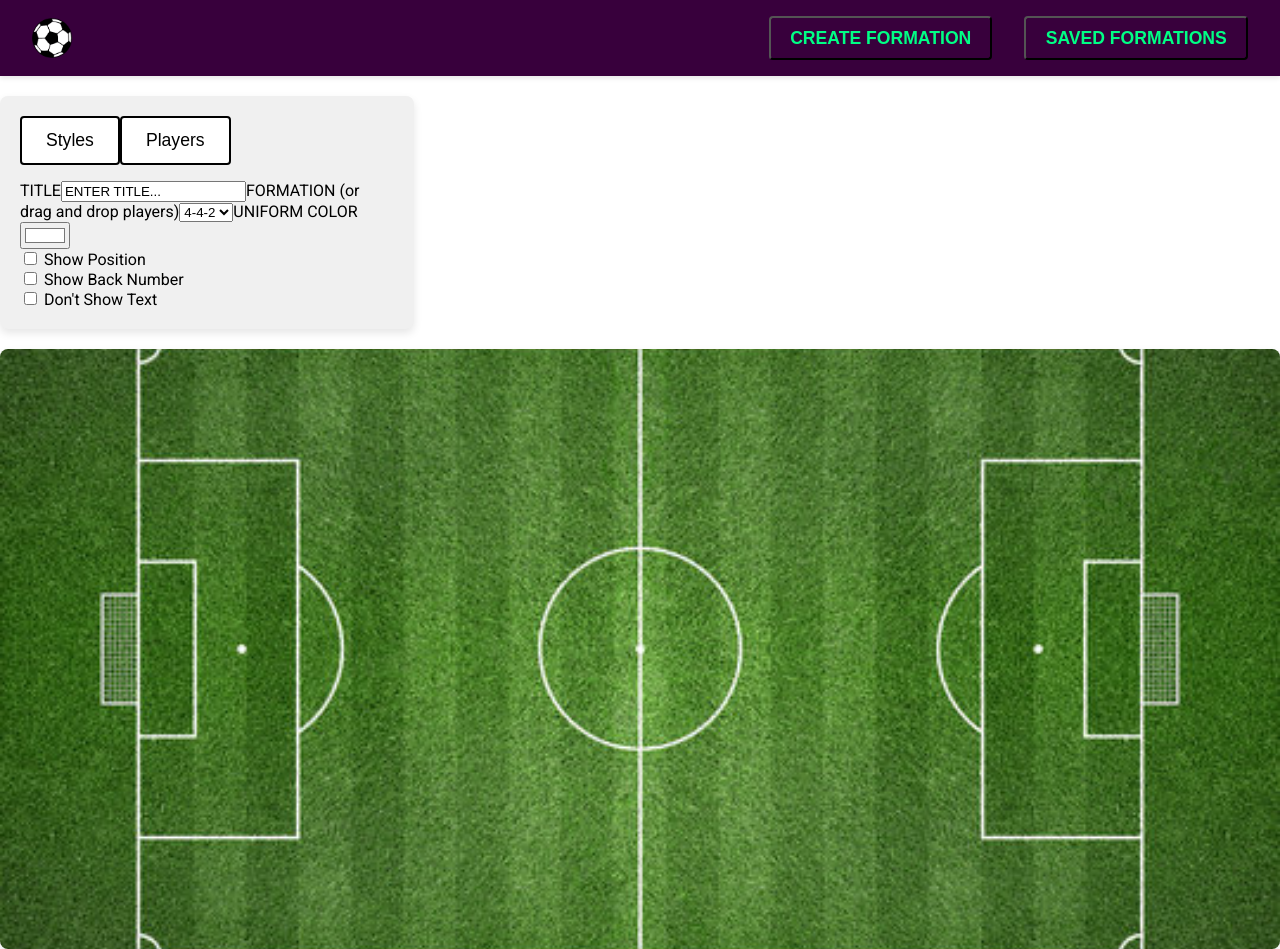
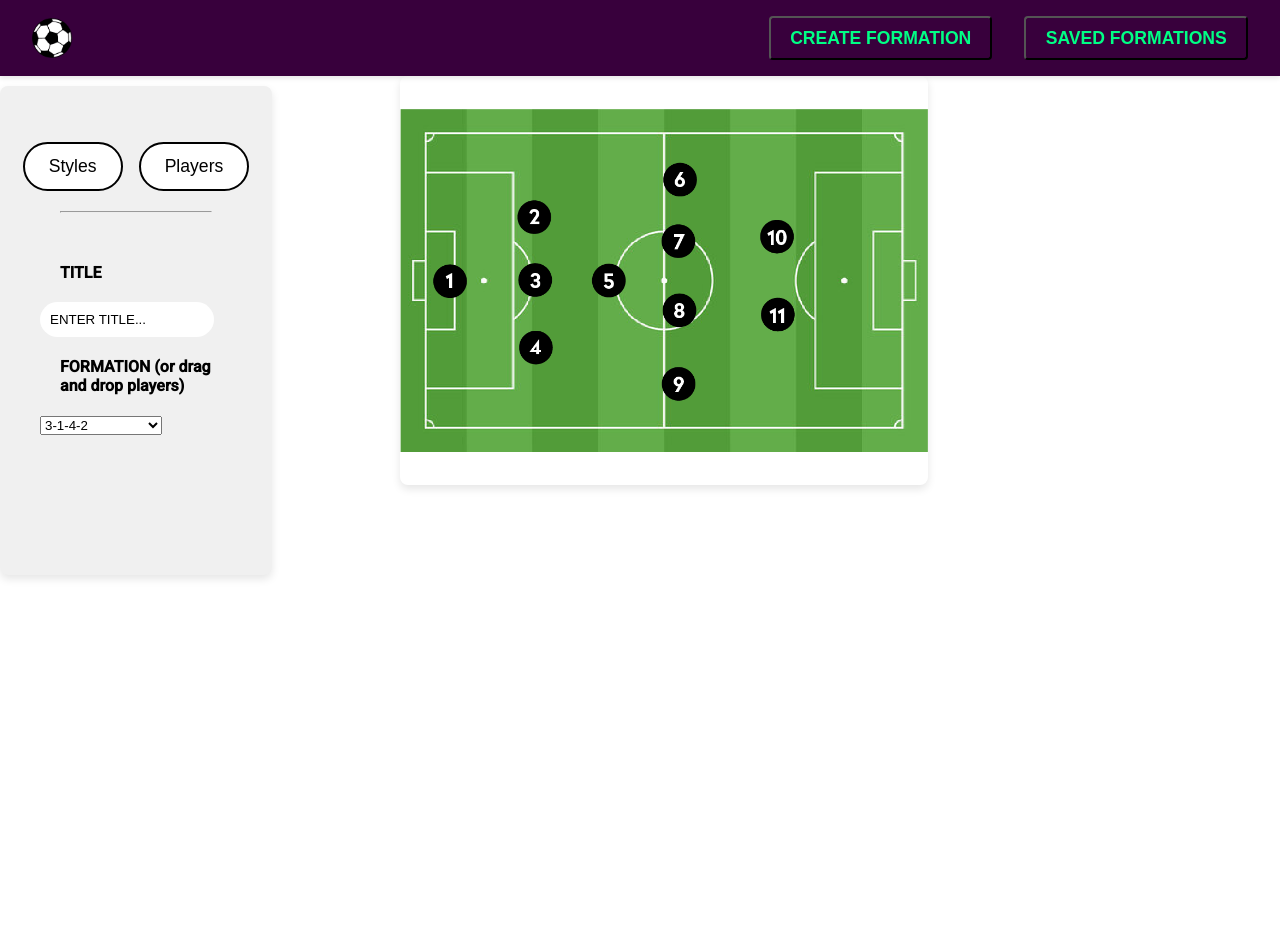
Before and after one commit to hyechanlee1/Soccer_formation_creator, an Angular app in the folder soccer-formation/: page / in a window 1280 px wide. After the commit the page ends 800 px from the top, so only its background shows below. Built offline with nearby package versions, Linux system fonts and the light colour scheme.

Commit message:
style, formation update

```diff
--- a/soccer-formation/src/app/home/home/home.component.css
+++ b/soccer-formation/src/app/home/home/home.component.css
@@ -1,3 +1,7 @@
+body {
+  background-color: #38003C;
+}
+
 .navbar {
   position: relative;
   top: 0;
@@ -11,24 +15,6 @@
   align-items: center;
   box-shadow: 0 2px 5px rgba(0, 0, 0, 0.1);
   box-sizing: border-box;
-}
-
-.left-column {
-  flex: 0 0 30%;
-  margin-right: 2rem;
-}
-
-.formation-image {
-  flex: 1;
-  display: flex;
-  justify-content: center;
-  align-items: center;
-  background-size: cover;
-  background-position: center;
-  height: 600px;
-  width: 100%;
-  border-radius: 8px;
-  box-shadow: 0 4px 8px rgba(0, 0, 0, 0.1);
 }
 
 .navbar img {
@@ -66,19 +52,14 @@
 
 .control-box {
   background-color: #f0f0f0;
-  padding: 20px;
+  padding: 40px;
   border-radius: 8px;
   box-shadow: 0 4px 8px rgba(0, 0, 0, 0.1);
-  margin: 20px 0;
-  width: 30%;
-  /* Adjust width as needed */
-  max-width: 1200px;
+  margin: 10px 0;
+  width: 50%;
+  height: 100%;
   margin-left: 0;
-  /* Remove auto centering */
   margin-right: auto;
-  /* Ensure it stays aligned to the left */
-  float: left;
-  /* Make sure the box floats to the left */
 }
 
 .players-button {
@@ -87,11 +68,10 @@
   font-size: 1.1rem;
   padding: 12px 24px;
   border: 2px solid black;
-  border-radius: 4px;
+  border-radius: 25px;
   cursor: pointer;
   transition: 0.3s;
   outline: none;
-  margin-bottom: 1rem;
 }
 
 .players-button:hover {
@@ -99,6 +79,62 @@
   color: white;
 }
 
+.players-button:focus-within {
+  background-color: black;
+  color: white;
+}
+
+.button-group {
+  display: flex;
+  justify-content: center;
+  align-items: center;
+  gap: 1rem;
+  margin: 1rem 0;
+}
+
+hr {
+  margin: 20px;
+  margin-bottom: 50px;
+}
+
+.controls label {
+  display: block;
+  margin: 20px;
+  size: 500px;
+  font-weight: bold;
+}
+
+.controls input {
+  border: none;
+  border-radius: 25px;
+  padding: 10px;
+  width: 80%;
+}
+
+.container {
+  display: flex;
+  justify-content: flex-start;
+  gap: 1rem;
+}
+
+.left-column {
+  flex: 0 0 30%; /* Set the left column to 30% width */
+}
+
+.right-column {
+  flex: 1; /* Allow the right column to take the remaining space */
+}
+
+.formation-image {
+  flex: 1;
+  background-size: contain;
+  background-position: center;
+  background-repeat: no-repeat;
+  width: 60%;
+  height: 100%;
+  border-radius: 8px;
+  box-shadow: 0 4px 8px rgba(0, 0, 0, 0.1);
+}
 
 @media (max-width: 600px) {
   .container {
--- a/soccer-formation/src/app/home/home/home.component.html
+++ b/soccer-formation/src/app/home/home/home.component.html
@@ -14,6 +14,8 @@
           <button class="players-button" (click)="toggleSection('styles')">Styles</button>
           <button class="players-button" (click)="toggleSection('players')">Players</button>
         </div>
+        <hr class="separator" />
+
         @if (currentSection === 'styles') {
         <label for="team-title">TITLE</label>
         <input type="text" id="team-title" [(ngModel)]="teamTitle" placeholder="Enter a team title" />
@@ -23,9 +25,9 @@
           <option [value]="formation">{{ formation }}</option>
           }
         </select>
-        <label for="color-picker">UNIFORM COLOR</label>
-        <input type="color" id="color-picker" [(ngModel)]="teamColor" (change)="onColorChange()" />
-        <div class="checkbox-group">
+        <!-- <label for="color-picker">UNIFORM COLOR</label>
+        <input type="color" id="color-picker" [(ngModel)]="teamColor" (change)="onColorChange()" /> -->
+        <!-- <div class="checkbox-group">
           <label>
             <input type="checkbox" [(ngModel)]="showPosition" />
             Show Position
@@ -40,7 +42,7 @@
             <input type="checkbox" [(ngModel)]="showText" />
             Don't Show Text
           </label>
-        </div>
+        </div> -->
         }
         @if (currentSection === 'players') {
         <div class="player-list">
--- a/soccer-formation/src/app/home/home/home.component.ts
+++ b/soccer-formation/src/app/home/home/home.component.ts
@@ -11,8 +11,21 @@ import { CommonModule } from '@angular/common';
 })
 export class HomeComponent {
   formations: { [key: string]: string } = {
-    "4-4-2": "/assets/images/placeholder1.jpg",
-    "4-3-3": "/assets/images/placeholder1.jpg"
+    "3-1-4-2": "/assets/images/3-1-4-2.png",
+    "3-4-3": "/assets/images/3-4-3.png",
+    "3-5-2": "/assets/images/3-5-2.png",
+    "4-1-2-1-2-narrow": "/assets/images/4-1-2-1-2 Narrow.png",
+    "4-1-4-1": "/assets/images/4-1-4-1.png",
+    "4-2-3-1": "/assets/images/4-2-3-1.png",
+    "4-2-4": "/assets/images/4-2-4.png",
+    "4-3-3": "/assets/images/4-3-3.png",
+    "4-4-1-1": "/assets/images/4-4-1-1.png",
+    "4-4-2-diamond": "/assets/images/4-4-2 Diamond.png",
+    "4-4-2": "/assets/images/4-4-2.png",
+    "5-3-2": "/assets/images/5-3-2.png",
+    "5-4-1": "/assets/images/5-4-1.png"
+
+
     // add more formations and upload correct image for each formation
   };
   teamTitle: string = 'ENTER TITLE...';
```
